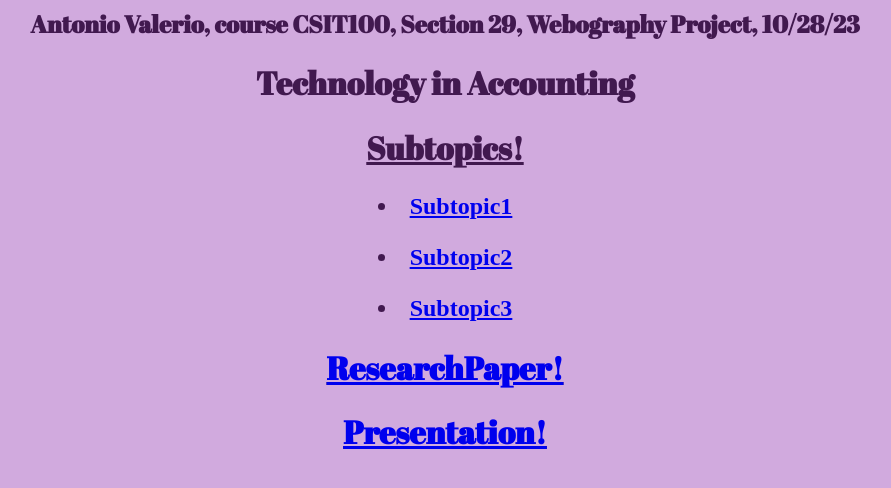
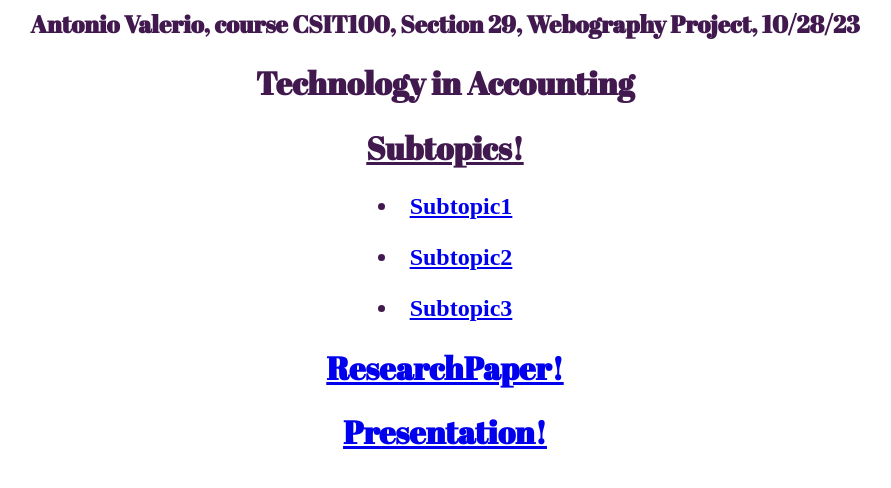
Before and after one commit to antv11/antv11.github.io, a plain HTML site: page index.html in a window 1280 px wide. Shown: the whole page, without its empty margins (195-1086 px from the left). Drawn offline with Linux system fonts and the light colour scheme.

Commit message:
Update index.html

```diff
--- a/index.html
+++ b/index.html
@@ -1,5 +1,5 @@
 <html>
-<body style="background-color:#D1AADE;">
+<body style="background-color:#EFELF3;">
 
     <background style="color: #41194F">
 
```
